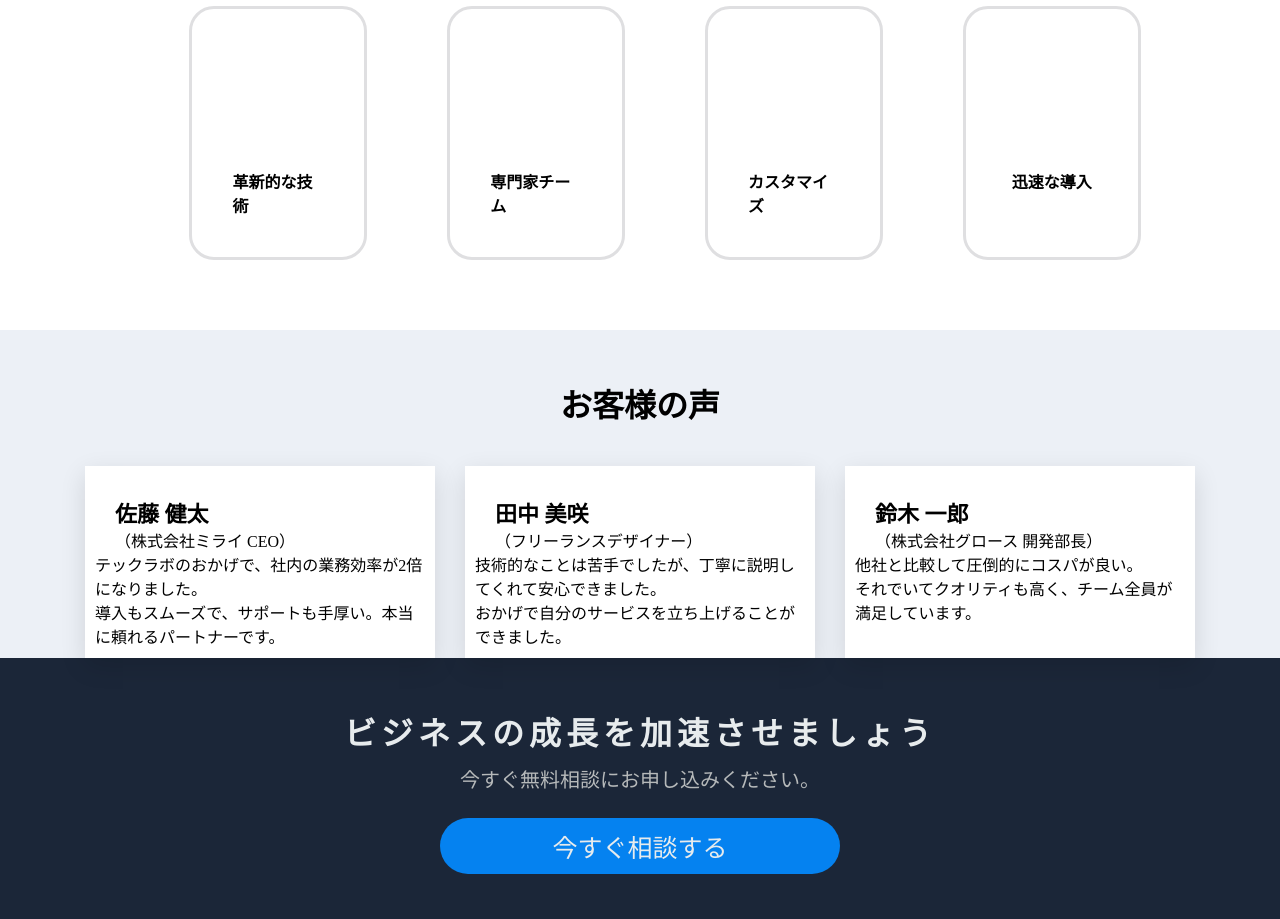
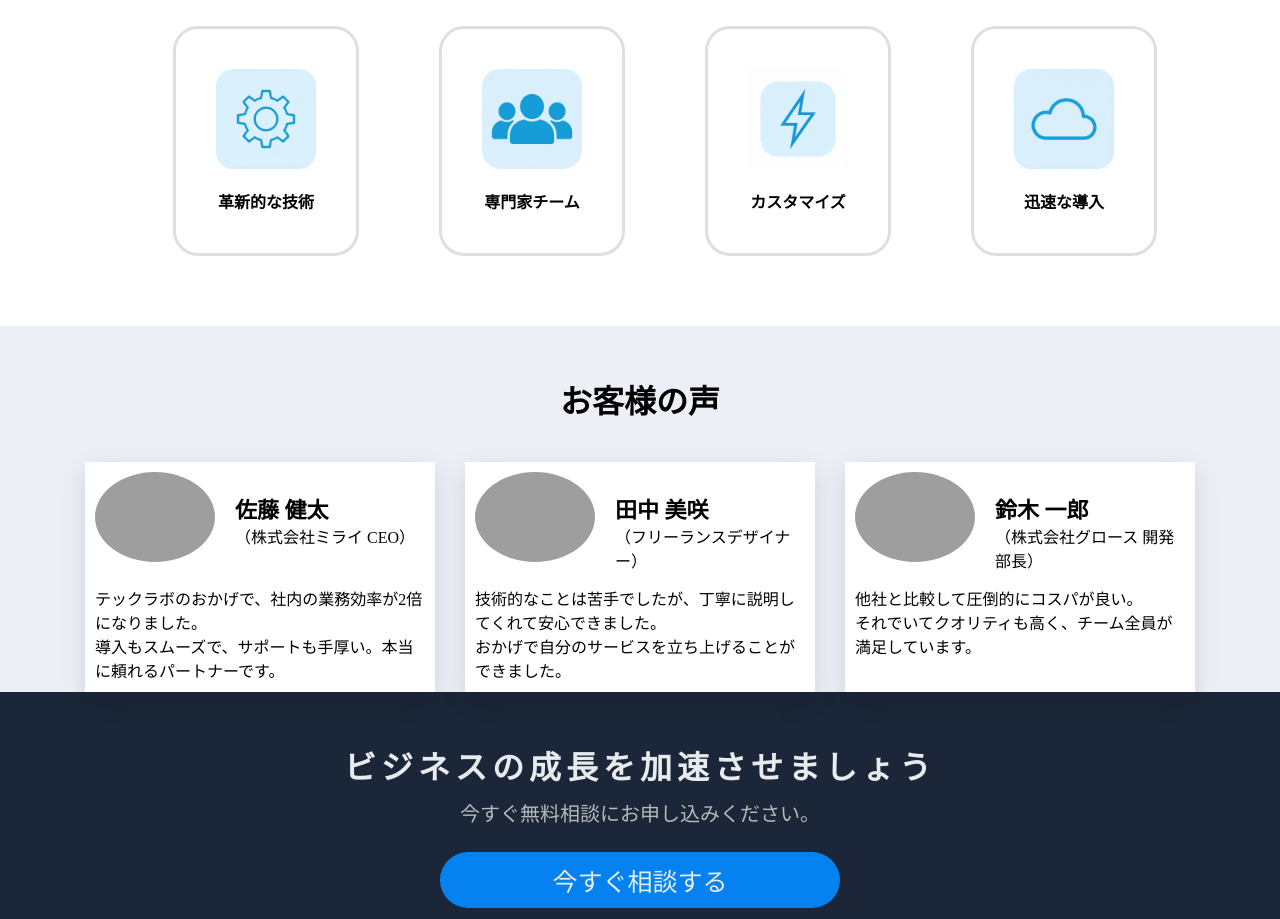
Before and after one commit to neko-devjp/Project-Landing-Page, a plain HTML site: page index.html in a window 1280 px wide. Shown: the part 516-1435 px from the top of the page. Drawn offline with Linux system fonts and the light colour scheme; the site is published under a folder, as on GitHub Pages, so addresses that start at the root find nothing.

Commit message:
画像のパス修正
/img から img/

```diff
--- a/index.html
+++ b/index.html
@@ -16,7 +16,7 @@
       <div class="container-row">
         <a href="#">
           <img
-            src="/img/Same_TechLab_logo_with_blue_cube_icon_b-1767814306326-removebg-preview.png"
+            src="img/Same_TechLab_logo_with_blue_cube_icon_b-1767814306326-removebg-preview.png"
             alt="会社ロゴ"
             class="logo"
           />
@@ -43,7 +43,7 @@
           </div>
         </div>
         <img
-          src="/img/Exact_reproduction_of_a_3D_isometric_cube_icon_Da-1767812616436-removebg-preview.png"
+          src="img/Exact_reproduction_of_a_3D_isometric_cube_icon_Da-1767812616436-removebg-preview.png"
           alt=""
           class="hero-img"
         />
@@ -56,7 +56,7 @@
         <div class="card-container">
           <div class="features-card">
             <img
-              src="/img/A_single_minimalist_icon_on_a_light_blue_rounded_s-1767812805082.png"
+              src="img/A_single_minimalist_icon_on_a_light_blue_rounded_s-1767812805082.png"
               alt=""
               class="card-icon"
             />
@@ -65,7 +65,7 @@
 
           <div class="features-card">
             <img
-              src="/img/A_single_minimalist_icon_on_a_light_blue_rounded_s-1767812813613.png"
+              src="img/A_single_minimalist_icon_on_a_light_blue_rounded_s-1767812813613.png"
               alt=""
               class="card-icon"
             />
@@ -74,7 +74,7 @@
 
           <div class="features-card">
             <img
-              src="/img/A_single_minimalist_icon_on_a_light_blue_rounded_s-1767812819878.png"
+              src="img/A_single_minimalist_icon_on_a_light_blue_rounded_s-1767812819878.png"
               alt=""
               class="card-icon"
             />
@@ -83,7 +83,7 @@
 
           <div class="features-card">
             <img
-              src="/img/A_single_minimalist_icon_on_a_light_blue_rounded_s-1767812825349.png"
+              src="img/A_single_minimalist_icon_on_a_light_blue_rounded_s-1767812825349.png"
               alt=""
               class="card-icon"
             />
@@ -102,7 +102,7 @@
             <div class="testimonial">
               <div>
                 <img
-                  src="/img/Professional_headshot_portrait_of_a_Japanese_male_-1767813023940.png"
+                  src="img/Professional_headshot_portrait_of_a_Japanese_male_-1767813023940.png"
                   alt=""
                   class="testimonial-picture"
                 />
@@ -122,7 +122,7 @@
             <div class="testimonial">
               <div>
                 <img
-                  src="/img/Professional_headshot_portrait_of_a_Japanese_femal-1767813019346.png"
+                  src="img/Professional_headshot_portrait_of_a_Japanese_femal-1767813019346.png"
                   alt=""
                   class="testimonial-picture"
                 />
@@ -142,7 +142,7 @@
             <div class="testimonial">
               <div>
                 <img
-                  src="/img/Professional_headshot_portrait_of_a_Japanese_male_-1767813013599.png"
+                  src="img/Professional_headshot_portrait_of_a_Japanese_male_-1767813013599.png"
                   alt=""
                   class="testimonial-picture"
                 />
@@ -175,7 +175,7 @@
           <div>
             <a href="#">
               <img
-                src="/img/Same_TechLab_logo_with_blue_cube_icon_b-1767814306326-removebg-preview.png"
+                src="img/Same_TechLab_logo_with_blue_cube_icon_b-1767814306326-removebg-preview.png"
                 alt="会社ロゴ"
                 class="logo footer-logo"
               />
```
